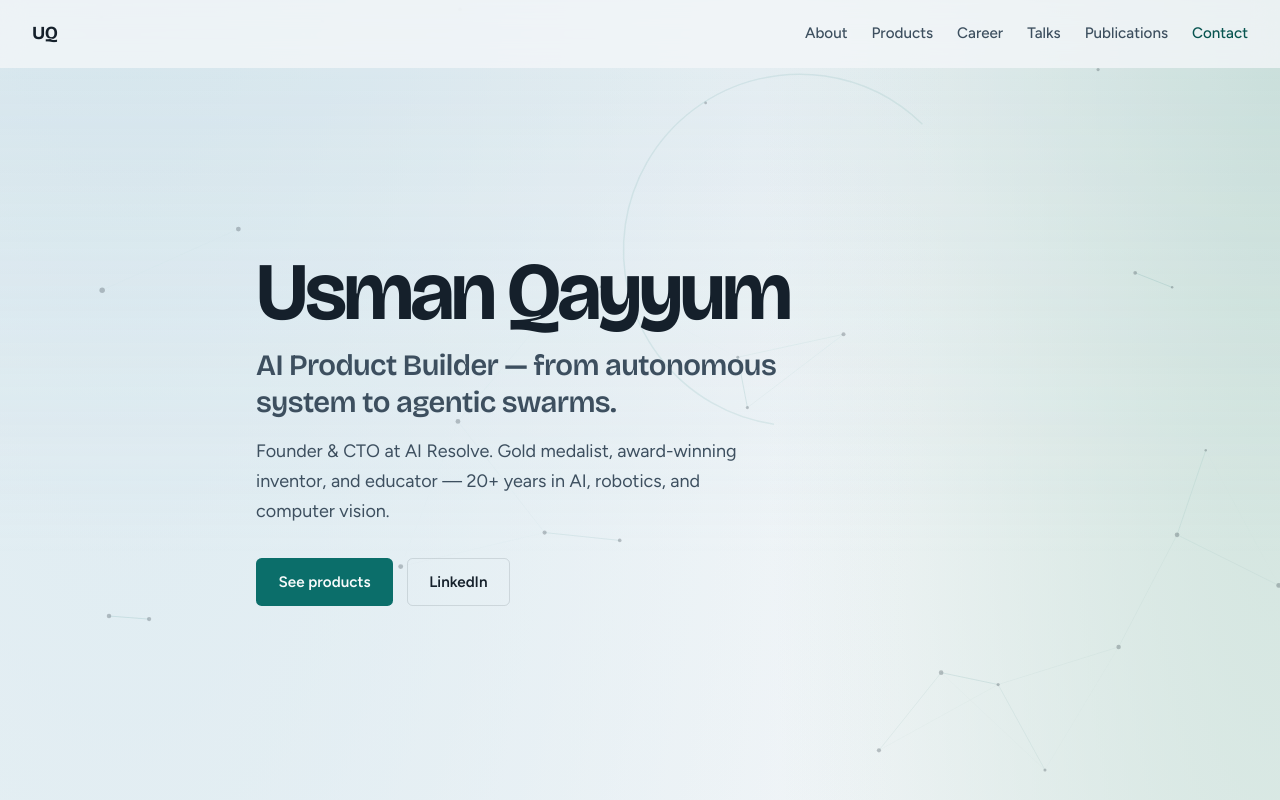
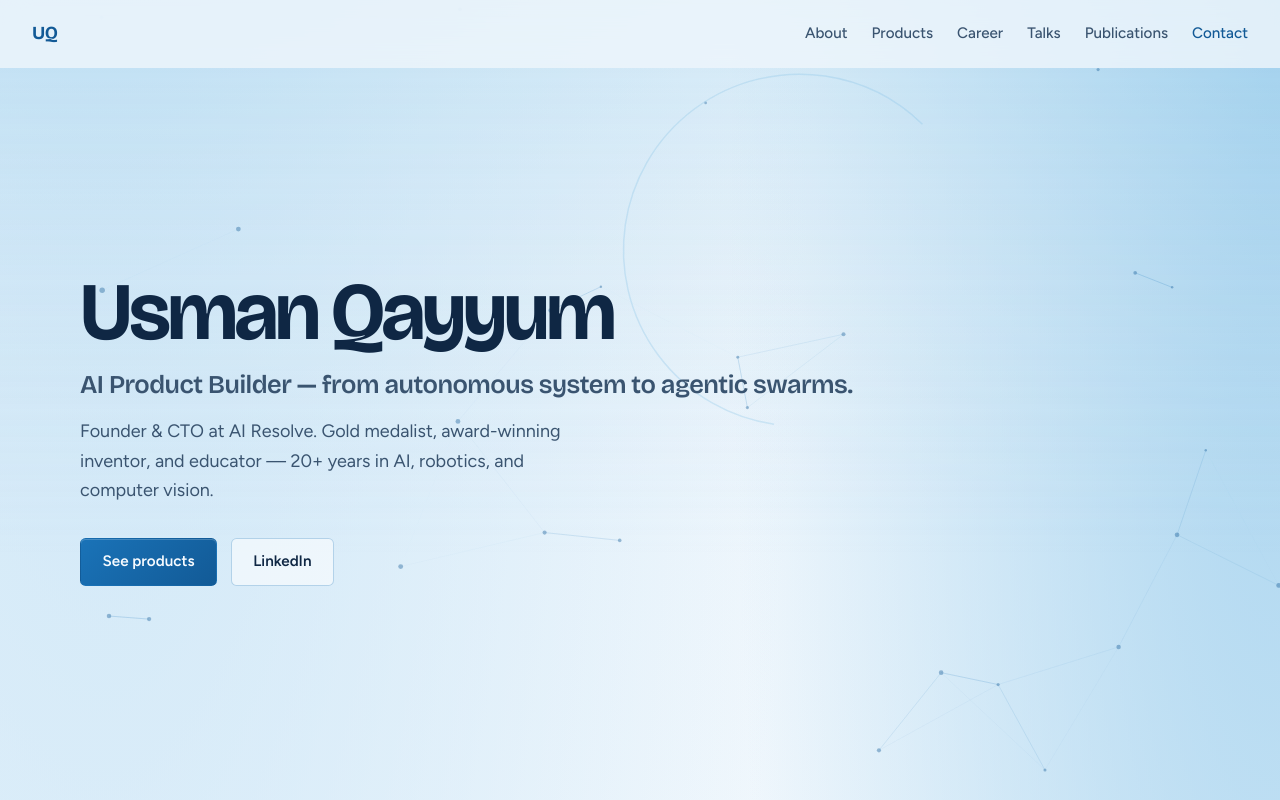
Before and after one commit to qayyumu/qayyumu.github.io, a plain HTML site: page index.html in a window 1280 px wide. Shown: the top 800 px of the page. Drawn offline with nearby package versions, Linux system fonts and the light colour scheme.

Commit message:
updated profile

```diff
--- a/main.js
+++ b/main.js
@@ -113,8 +113,9 @@ function initMapCanvas(reducedMotion) {
 
     // Soft horizon wash
     const wash = ctx.createLinearGradient(0, 0, 0, height * 0.7);
-    wash.addColorStop(0, "rgba(180, 205, 218, 0.35)");
-    wash.addColorStop(1, "rgba(180, 205, 218, 0)");
+    wash.addColorStop(0, "rgba(150, 205, 235, 0.42)");
+    wash.addColorStop(0.55, "rgba(183, 214, 236, 0.18)");
+    wash.addColorStop(1, "rgba(183, 214, 236, 0)");
     ctx.fillStyle = wash;
     ctx.fillRect(0, 0, width, height * 0.7);
 
@@ -135,8 +136,8 @@ function initMapCanvas(reducedMotion) {
         const dy = a.y - b.y;
         const dist = Math.hypot(dx, dy);
         if (dist < maxDist) {
-          const alpha = (1 - dist / maxDist) * 0.28;
-          ctx.strokeStyle = `rgba(11, 110, 106, ${alpha})`;
+          const alpha = (1 - dist / maxDist) * 0.38;
+          ctx.strokeStyle = `rgba(26, 115, 184, ${alpha})`;
           ctx.lineWidth = 1;
           ctx.beginPath();
           ctx.moveTo(a.x, a.y);
@@ -145,7 +146,7 @@ function initMapCanvas(reducedMotion) {
         }
       }
 
-      ctx.fillStyle = "rgba(21, 32, 43, 0.45)";
+      ctx.fillStyle = "rgba(18, 90, 150, 0.55)";
       ctx.beginPath();
       ctx.arc(a.x, a.y, a.r, 0, Math.PI * 2);
       ctx.fill();
@@ -157,7 +158,7 @@ function initMapCanvas(reducedMotion) {
       const cx = width * (0.55 + Math.sin(t * 0.7) * 0.08);
       const cy = height * (0.28 + Math.cos(t * 0.5) * 0.05);
       const radius = Math.min(width, height) * 0.22;
-      ctx.strokeStyle = "rgba(11, 110, 106, 0.16)";
+      ctx.strokeStyle = "rgba(110, 182, 224, 0.35)";
       ctx.lineWidth = 1.5;
       ctx.beginPath();
       ctx.arc(cx, cy, radius, t, t + Math.PI * 1.2);
--- a/styles.css
+++ b/styles.css
@@ -1,13 +1,15 @@
 :root {
-  --ink: #15202b;
-  --ink-soft: #3d4f5f;
-  --mist: #e8eef2;
-  --paper: #f4f7f9;
-  --sky: #c5d6e0;
-  --teal: #0b6e6a;
-  --teal-deep: #085450;
-  --line: rgba(21, 32, 43, 0.12);
-  --glow: rgba(11, 110, 106, 0.18);
+  --ink: #0f2744;
+  --ink-soft: #3a5470;
+  --mist: #e4f1f9;
+  --paper: #f4f9fd;
+  --sky: #b7d6ec;
+  --sky-bright: #6eb6e0;
+  --accent: #1a73b8;
+  --accent-deep: #125a96;
+  --accent-soft: rgba(26, 115, 184, 0.12);
+  --line: rgba(15, 39, 68, 0.12);
+  --glow: rgba(110, 182, 224, 0.35);
   --font-display: "Bricolage Grotesque", system-ui, sans-serif;
   --font-body: "Figtree", system-ui, sans-serif;
   --space: clamp(1.25rem, 3vw, 2rem);
@@ -32,9 +34,10 @@ body {
   font-size: 1.0625rem;
   line-height: 1.65;
   background:
-    radial-gradient(120% 80% at 10% -10%, #d7e8ef 0%, transparent 55%),
-    radial-gradient(90% 70% at 100% 0%, #cfe3dc 0%, transparent 45%),
-    linear-gradient(180deg, var(--paper) 0%, var(--mist) 40%, var(--paper) 100%);
+    radial-gradient(110% 75% at 8% -8%, #c8e4f6 0%, transparent 52%),
+    radial-gradient(90% 65% at 100% 0%, #a8d4ef 0%, transparent 48%),
+    radial-gradient(70% 50% at 50% 100%, #d6ebf8 0%, transparent 55%),
+    linear-gradient(180deg, #eef6fc 0%, var(--paper) 35%, var(--mist) 70%, #eaf4fb 100%);
   min-height: 100vh;
   overflow-x: hidden;
 }
@@ -44,13 +47,13 @@ img {
 }
 
 a {
-  color: var(--teal-deep);
+  color: var(--accent-deep);
   text-decoration-thickness: 1px;
   text-underline-offset: 0.18em;
 }
 
 a:hover {
-  color: var(--teal);
+  color: var(--accent);
 }
 
 .atmosphere {
@@ -58,7 +61,7 @@ a:hover {
   inset: 0;
   z-index: 0;
   pointer-events: none;
-  opacity: 0.55;
+  opacity: 0.7;
 }
 
 #map-canvas {
@@ -67,7 +70,6 @@ a:hover {
   display: block;
 }
 
-.site-header,
 main,
 .site-footer {
   position: relative;
@@ -83,28 +85,31 @@ main,
 .site-header {
   position: sticky;
   top: 0;
+  z-index: 100;
   display: flex;
   align-items: center;
   justify-content: space-between;
   height: var(--header-h);
   padding-inline: var(--space);
-  backdrop-filter: blur(12px);
-  background: rgba(244, 247, 249, 0.78);
+  backdrop-filter: blur(14px);
+  background: rgba(238, 246, 252, 0.82);
   border-bottom: 1px solid transparent;
   transition: border-color 0.3s ease, background 0.3s ease;
 }
 
 .site-header.is-scrolled {
-  border-bottom-color: var(--line);
-  background: rgba(244, 247, 249, 0.92);
+  border-bottom-color: rgba(26, 115, 184, 0.18);
+  background: rgba(244, 249, 253, 0.94);
 }
 
 .logo {
+  position: relative;
+  z-index: 1;
   font-family: var(--font-display);
   font-weight: 700;
   font-size: 1.15rem;
   letter-spacing: -0.03em;
-  color: var(--ink);
+  color: var(--accent-deep);
   text-decoration: none;
 }
 
@@ -126,7 +131,7 @@ main,
 }
 
 .nav-cta {
-  color: var(--teal-deep) !important;
+  color: var(--accent-deep) !important;
 }
 
 .nav-toggle {
@@ -166,7 +171,7 @@ main,
 .hero-inner {
   width: var(--wrap);
   margin-inline: auto;
-  max-width: 48rem;
+  max-width: none;
 }
 
 .hero-brand {
@@ -182,12 +187,13 @@ main,
 .hero-headline {
   margin: 0 0 1rem;
   font-family: var(--font-display);
-  font-size: clamp(1.35rem, 3.2vw, 1.85rem);
+  font-size: clamp(0.72rem, calc((100vw - 3rem) / 48), 1.65rem);
   font-weight: 600;
-  line-height: 1.25;
+  line-height: 1.3;
   letter-spacing: -0.02em;
   color: var(--ink-soft);
-  max-width: 28ch;
+  white-space: nowrap;
+  max-width: none;
 }
 
 .hero-lede {
@@ -224,24 +230,26 @@ main,
 }
 
 .btn-primary {
-  background: var(--teal);
-  color: #f7fbfb;
+  background: linear-gradient(135deg, var(--accent) 0%, var(--accent-deep) 100%);
+  color: #f7fbff;
+  box-shadow: 0 1px 0 rgba(255, 255, 255, 0.2) inset;
 }
 
 .btn-primary:hover {
-  background: var(--teal-deep);
+  background: linear-gradient(135deg, #2180c9 0%, var(--accent) 100%);
   color: #fff;
 }
 
 .btn-ghost {
-  background: transparent;
+  background: rgba(255, 255, 255, 0.55);
   color: var(--ink);
-  border-color: var(--line);
+  border-color: rgba(26, 115, 184, 0.28);
 }
 
 .btn-ghost:hover {
-  border-color: var(--teal);
-  color: var(--teal-deep);
+  border-color: var(--accent);
+  color: var(--accent-deep);
+  background: rgba(255, 255, 255, 0.85);
 }
 
 /* Sections */
@@ -250,8 +258,9 @@ main,
 }
 
 .section.strip {
-  background: rgba(255, 255, 255, 0.42);
-  border-block: 1px solid var(--line);
+  background:
+    linear-gradient(180deg, rgba(200, 228, 246, 0.55) 0%, rgba(255, 255, 255, 0.72) 100%);
+  border-block: 1px solid rgba(26, 115, 184, 0.14);
 }
 
 .eyebrow {
@@ -260,7 +269,7 @@ main,
   font-weight: 600;
   letter-spacing: 0.12em;
   text-transform: uppercase;
-  color: var(--teal);
+  color: var(--accent);
 }
 
 .section-title {
@@ -298,7 +307,11 @@ main,
 }
 
 .skills-panel {
-  padding-top: 0.35rem;
+  padding: 1.35rem 1.4rem;
+  border-radius: 0.5rem;
+  background:
+    linear-gradient(160deg, rgba(183, 214, 236, 0.55) 0%, rgba(255, 255, 255, 0.75) 100%);
+  border: 1px solid rgba(26, 115, 184, 0.16);
 }
 
 .skills-panel h3 {
@@ -306,6 +319,7 @@ main,
   font-family: var(--font-display);
   font-size: 1.05rem;
   letter-spacing: -0.015em;
+  color: var(--accent-deep);
 }
 
 .skills-follow {
@@ -341,7 +355,7 @@ main,
 }
 
 .social-list a:hover {
-  color: var(--teal-deep);
+  color: var(--accent-deep);
 }
 
 /* Achievements */
@@ -388,7 +402,7 @@ main,
   height: 0.45rem;
   margin-right: 0.55rem;
   border-radius: 50%;
-  background: var(--teal);
+  background: var(--accent);
   vertical-align: 0.1em;
 }
 
@@ -410,7 +424,7 @@ main,
   font-weight: 600;
   letter-spacing: 0.1em;
   text-transform: uppercase;
-  color: var(--teal);
+  color: var(--accent);
 }
 
 .feature-meta h3 {
@@ -493,7 +507,7 @@ main,
 .timeline time {
   font-size: 0.9rem;
   font-weight: 600;
-  color: var(--teal);
+  color: var(--accent);
 }
 
 .timeline h3 {
@@ -604,6 +618,9 @@ main,
 /* Contact */
 .contact {
   padding-bottom: clamp(5rem, 12vh, 8rem);
+  background:
+    radial-gradient(80% 80% at 20% 80%, rgba(168, 212, 239, 0.45) 0%, transparent 60%),
+    radial-gradient(70% 70% at 90% 40%, rgba(200, 228, 246, 0.5) 0%, transparent 55%);
 }
 
 .contact-inner {
@@ -619,9 +636,9 @@ main,
 
 /* Footer */
 .site-footer {
-  border-top: 1px solid var(--line);
+  border-top: 1px solid rgba(26, 115, 184, 0.16);
   padding: 1.5rem 0;
-  background: rgba(255, 255, 255, 0.35);
+  background: linear-gradient(180deg, rgba(200, 228, 246, 0.45) 0%, rgba(238, 246, 252, 0.9) 100%);
 }
 
 .footer-inner {
@@ -648,7 +665,7 @@ main,
 }
 
 .footer-links a:hover {
-  color: var(--teal-deep);
+  color: var(--accent-deep);
 }
 
 /* Reveal animation */
@@ -703,12 +720,13 @@ main,
   .nav {
     position: fixed;
     inset: var(--header-h) 0 auto 0;
+    z-index: 99;
     flex-direction: column;
     align-items: stretch;
     gap: 0;
     padding: 0.75rem var(--space) 1.25rem;
-    background: rgba(244, 247, 249, 0.97);
-    border-bottom: 1px solid var(--line);
+    background: rgba(238, 246, 252, 0.97);
+    border-bottom: 1px solid rgba(26, 115, 184, 0.16);
     transform: translateY(-120%);
     opacity: 0;
     pointer-events: none;
```
